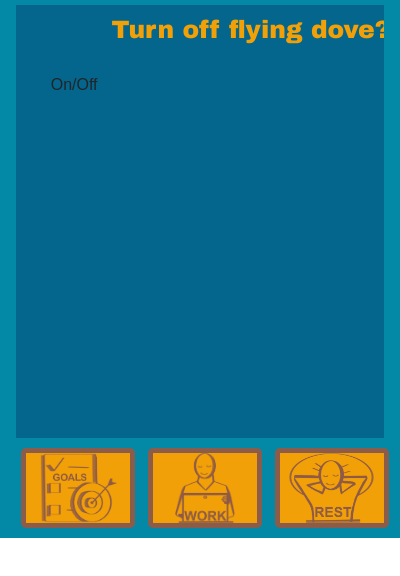
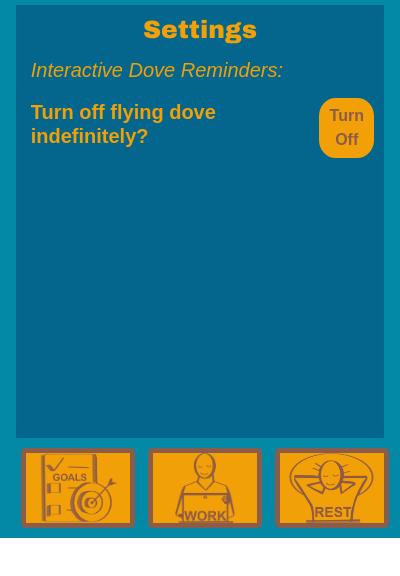
Before and after one commit to arimulligan/the-dove, a browser extension: page popupWindow/popup.html in a window 400 px wide. Both pictures are taken after a click on the button 363 px from the left and 33 px from the top of the page. Shown: the part 62-638 px from the top of the page. Drawn offline with nearby package versions, Linux system fonts and the light colour scheme.

Commit message:
feat: can turn off dove indefinitely
in Settings tab

```diff
--- a/content-script.js
+++ b/content-script.js
@@ -200,7 +200,7 @@ function getDoveTextContainer() {
 
 // Check storage for showDove state
 chrome.storage.local.get(['showDove'], (result) => {
-    const showDove = result.showDove ?? false;
+    const showDove = result.showDove ?? true;
 
     if (showDove) {
         // URL of the doves images
--- a/popupWindow/popup.css
+++ b/popupWindow/popup.css
@@ -26,19 +26,25 @@ h1, h2 {
     position: relative;
 }
 
-h2, h3 {
+h2, h3, h4 {
     font-size: 25px;
     color: #F2A007;
     text-align: center;
     background-color: #04668C;
 }
 
-h3 {
+h3, h4 {
     font-family: Arial;
     font-style:oblique;
     font-weight: lighter;
     text-align: left;
     padding: 5px;
+}
+
+h4 {
+    font-size: 20px;
+    font-style: normal;
+    font-weight:800;
 }
 
 /* Dove Icon */
@@ -214,19 +220,23 @@ span {
     position: relative;
     width: 60px;
     height: 60px;
-    top: -10%;
-    left: 74%;
     font-weight: 900;
     background-color: #F2A007;
     border-radius: 30%;
     color: #8C5C4A;
     padding: 0%;
     z-index: 10;
+    margin: auto;
 }
 
 .edit-buttons:hover {
     background-color: #F28705;
     border-radius: 20%;
+}
+
+button#editTimersBtn {
+    top: -10%;
+    left: 74%;
 }
 
 button#redirectBtn {
@@ -264,3 +274,18 @@ button#redirectBtn {
     border-radius: 50%;
     background-color: #0388A6;
 }
+
+/* Default containers */
+.row-container {
+    align-items: center;
+    display: flex;
+    justify-content: center;
+    flex-direction: row;
+}
+
+.column-container {
+    align-items: center;
+    display: flex;
+    justify-content: center;
+    flex-direction: column;
+}
--- a/popupWindow/popup.js
+++ b/popupWindow/popup.js
@@ -28,7 +28,7 @@ document.addEventListener('DOMContentLoaded', () => {
                 <h2 style="font-size: 20px; right: 15%; top: -11%;">Distracted on certain sites?</h2>
                 <ul id="taskList">
                     <div>
-                        <h3 draggable="false" id="blockerHeader" style="font-size: 15px; font-style: normal;">Block the keywords</h3>
+                        <h4 draggable="false" id="blockerHeader">Block the keywords</h4>
                         <input type="text" id="taskInputBlockerHeader" placeholder="Enter word here..." draggable=false style="display: inline-block;">
                     </div>
                 </ul>
@@ -37,10 +37,15 @@ document.addEventListener('DOMContentLoaded', () => {
                 <button id="save">Save</button>
                 <button id="unblock">Unblock</button>`,
         restTab: `<h2>Resting...</h2>`,
-        settingsTab: `<div style="width: 450px; order:2">
-                <h2 class="text-center">Turn off flying dove?</h2>
-                <button id="onOrOff">On/Off</button>
-            </div>`
+        settingsTab: `<h2>Settings</h2>
+                    <h3 style="font-size:20px;">Interactive Dove Reminders:</h3>
+                    <div class="column-container">
+                        <div class="row-container">
+                            <h4>Turn off flying dove indefinitely?</h4>
+                            <button id="onOrOff" class="edit-buttons"></button>
+                        </div>
+                    </div>
+            `
     };
 
     // <button id="redirectBtn" class="edit-buttons">Redirect websites</button> to go below edittimersBtn (if i have time)
@@ -387,9 +392,17 @@ function loadRestTab() {
 
 // SETTINGS
 function loadSettings() {
-    document.getElementById('onOrOff').addEventListener('click', () => {
+    const toggleInteractionElem = document.getElementById('onOrOff');
+    if (toggleInteractionElem.innerHTML == '') {
         chrome.storage.local.get('showDove', (result) => {
-            const showDove = result.showDove ?? false;
+            const showDove = result.showDove ?? true;
+            toggleInteractionElem.innerHTML = showDove ? 'Turn Off' : 'Turn On';
+        });
+    }
+    toggleInteractionElem.addEventListener('click', () => {
+        chrome.storage.local.get('showDove', (result) => {
+            const showDove = result.showDove ?? true;
+            toggleInteractionElem.innerHTML = showDove ? 'Turn Off' : 'Turn On';
             chrome.storage.local.set({ showDove: !showDove }, () => {
                 reloadPage();
             });
```
